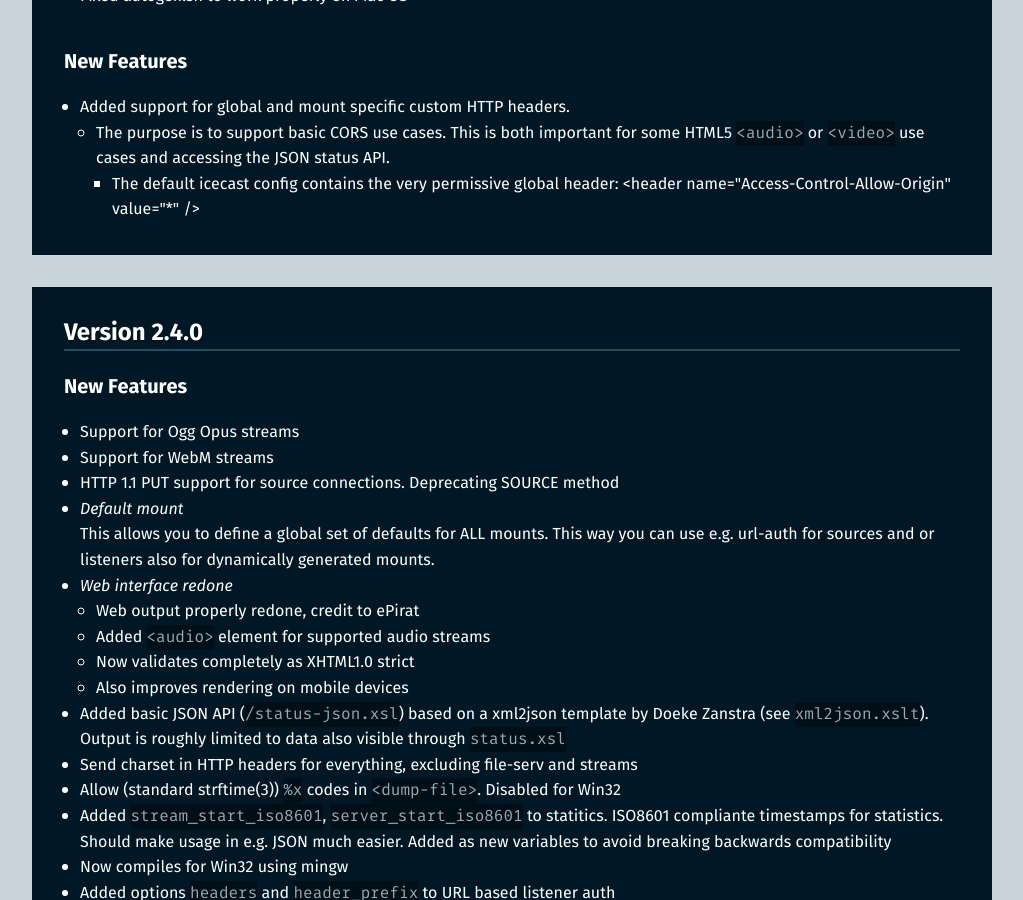
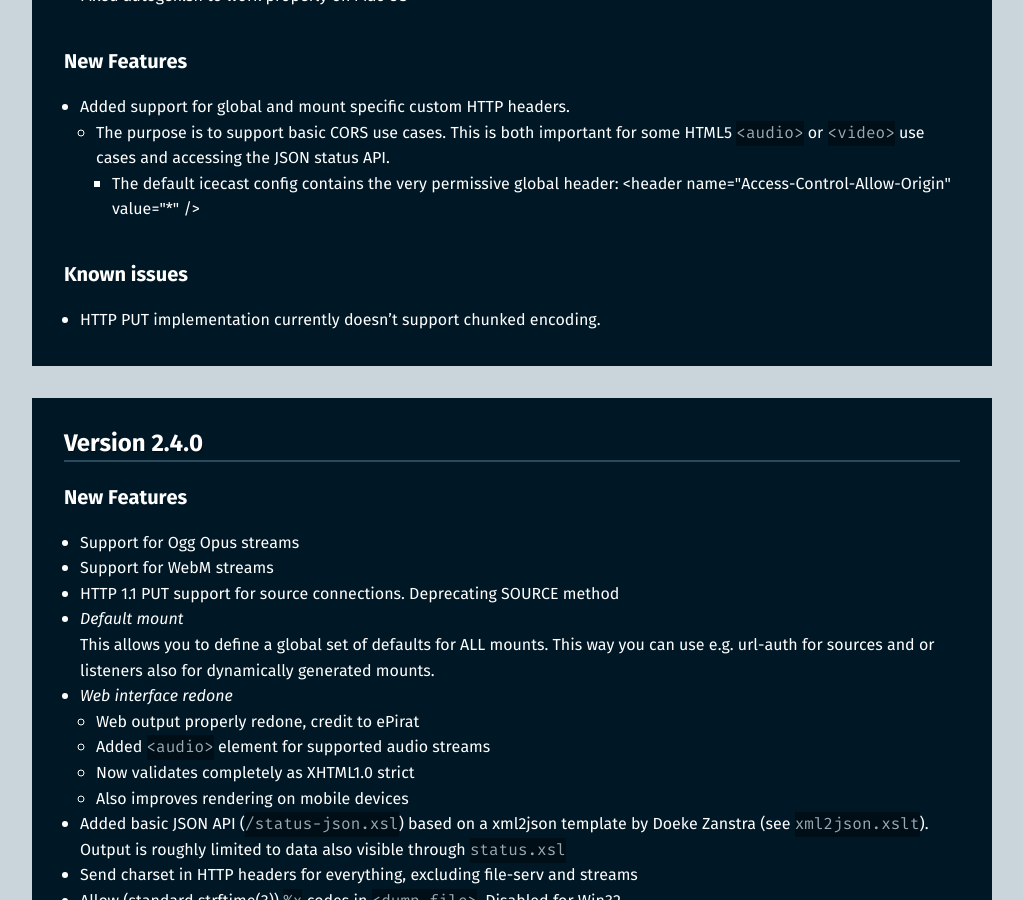
Before and after one commit to barionleg/Xipho, a Jekyll site: the page built from docs/icecast-2.4.1/changes.md, in a window 1280 px wide and 900 px high, scrolled down 1046 px. Shown: the whole window, without its empty margins (128-1151 px from the left). Built offline with Jekyll 4.4.1, drawn with Linux system fonts in a browser that asks for light colours.

Commit message:
Added note not to use chunked encoding with PUT

```diff
--- a/docs/icecast-2.4.1/changes.md
+++ b/docs/icecast-2.4.1/changes.md
@@ -36,6 +36,9 @@ version: 2.4.1
 	* The purpose is to support basic CORS use cases. This is both important for some HTML5 `<audio>` or `<video>` use cases and accessing the JSON status API.
         * The default icecast config contains the very permissive global header: <header name="Access-Control-Allow-Origin" value="*" />
 
+## Known issues
+
+-	HTTP PUT implementation currently doesn't support chunked encoding.
 
 </article>
 
```
